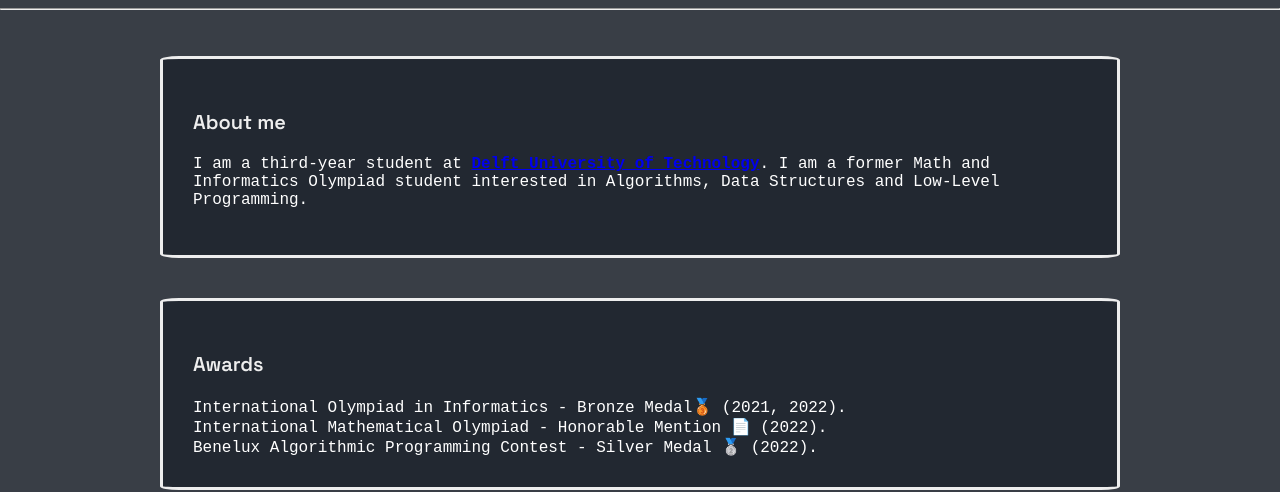
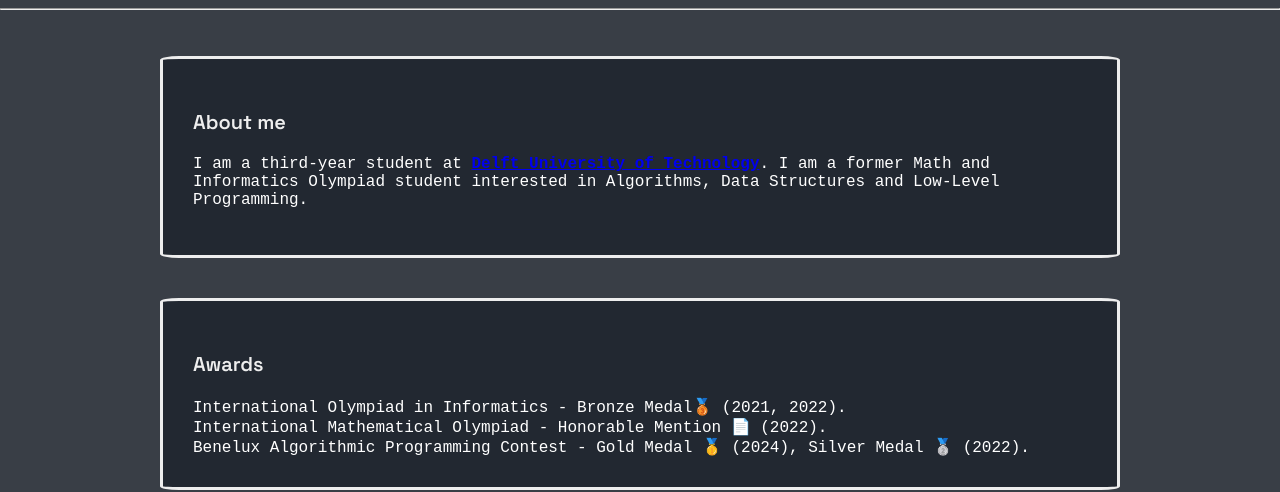
Before and after one commit to flea2003/Personal-Webiste, a plain HTML site: page index.html in a window 1280 px wide. Shown: the part 312-804 px from the top of the page. Drawn offline with nearby package versions, Linux system fonts and the light colour scheme; a web font is replaced by a local one.

Commit message:
changed front page

```diff
--- a/index.html
+++ b/index.html
@@ -92,7 +92,7 @@
                 <div class= "para1">
                     International Olympiad in Informatics - Bronze Medal🥉 (2021, 2022). <br>
                     International Mathematical Olympiad - Honorable Mention 📄 (2022). <br>
-                    Benelux Algorithmic Programming Contest - Silver Medal 🥈 (2022).
+                    Benelux Algorithmic Programming Contest - Gold Medal 🥇 (2024), Silver Medal 🥈 (2022).
 
                 </div>
             </div>
```
